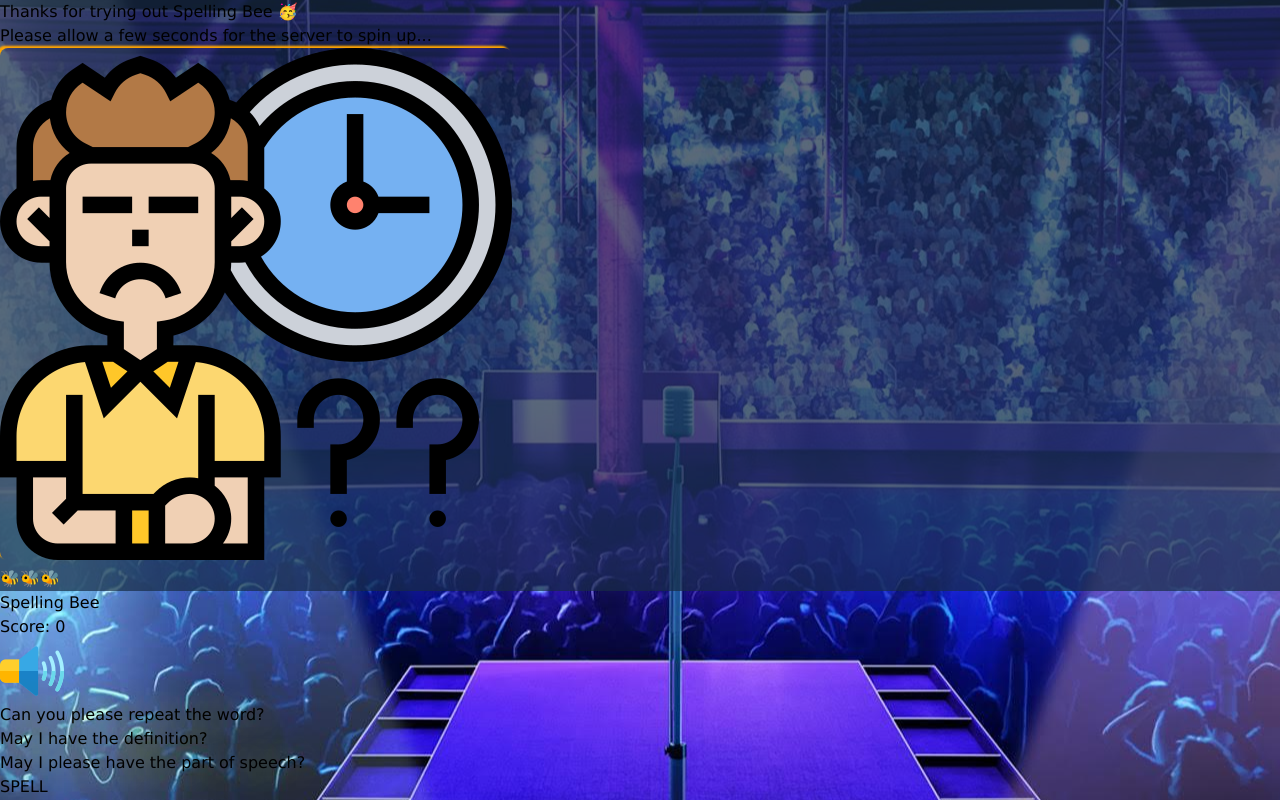
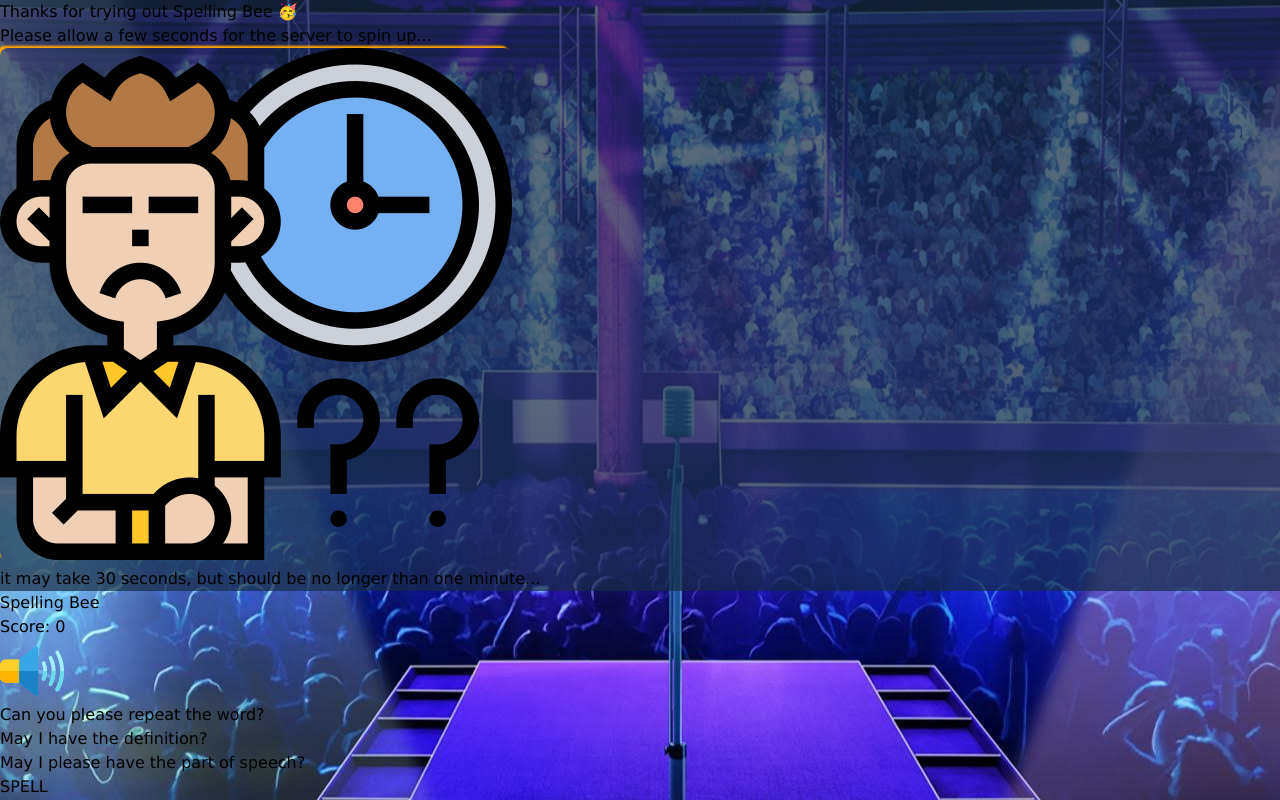
Before and after one commit to RD2P/spellingbee-frontend, a React (Vite) app: page / in a window 1280 px wide. Built offline with nearby package versions, Linux system fonts and the light colour scheme; no server answers.

Commit message:
Update wait notes

```diff
--- a/src/App.jsx
+++ b/src/App.jsx
@@ -135,18 +135,22 @@ function App() {
     }
   }, [showInput]);
 
+  const notes = [
+    "still waiting...",
+    "a bit longer 🫸",
+    "it's a free tier web service...",
+    "💤😴😴💤",
+    "⌚⌛⏳⏳⏳⏳⏳⏳⌚",
+    "click click click click click click click click click click",
+    "Just keep clicking...just keep clicking 🐠🐠",
+    "Click Forrest, Click!",
+    "Patience is not simply the ability to wait - it's how we behave while we're waiting -Joyce Meyer",
+    "Waiting is a period of learning. The longer we wait, the more we hear about him for whom we are waiting -Henri Nouwen",
+    "🐝🐝🐝",
+    "it may take 30 seconds, but should be no longer than one minute..."
+  ]
+
   const waitNotes = () => {
-    const notes = [
-      "still waiting...",
-      "a bit longer 🫸",
-      "sorry...",
-      "it's a free tier web service...",
-      "💤",
-      "🦒",
-      "🍍",
-      "🐝🐝🐝"
-    ]
-
     const i = Math.floor(Math.random() * notes.length);
     const item = notes[i];
     return item
```
